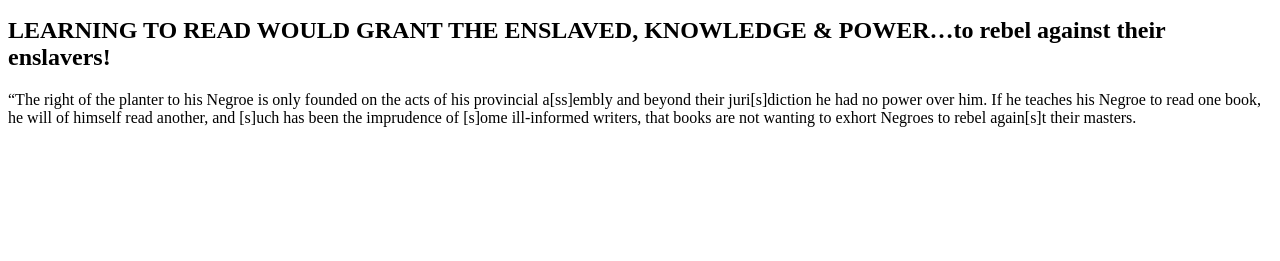
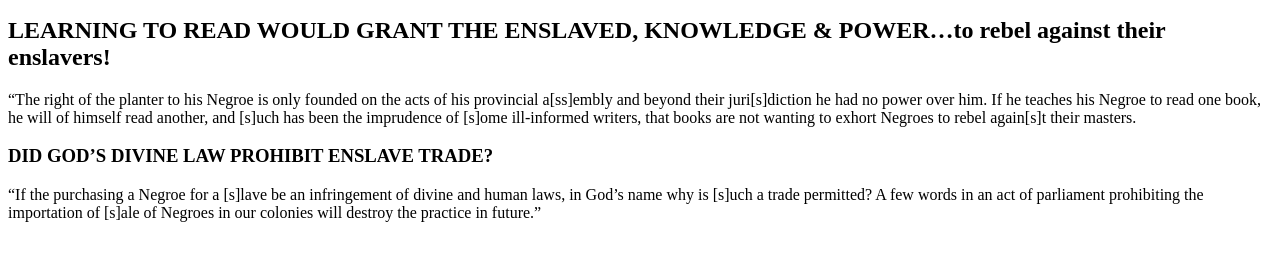
Before and after one commit to alexis1217/HelloWorld, a plain HTML site: page index.html in a window 1280 px wide. Shown: the part 155-416 px from the top of the page. Drawn offline with Linux system fonts and the light colour scheme; a script that the page names is missing.

Commit message:
Create index.html

```diff
--- a/index.html
+++ b/index.html
@@ -26,10 +26,14 @@
 
   </p>
 
+    <h3>DID GOD’S DIVINE LAW PROHIBIT ENSLAVE TRADE?</H3>
+
+      <p>
+        “If the purchasing a Negroe for a [s]lave be an infringement of divine and human laws, in God’s name why is [s]uch a trade permitted? A few words in an act of parliament prohibiting the importation of [s]ale of Negroes in our colonies will destroy the practice in future.”
+
+    </P>
 
 
-
-
-  </body>
+    </body>
 
 </html>
```
